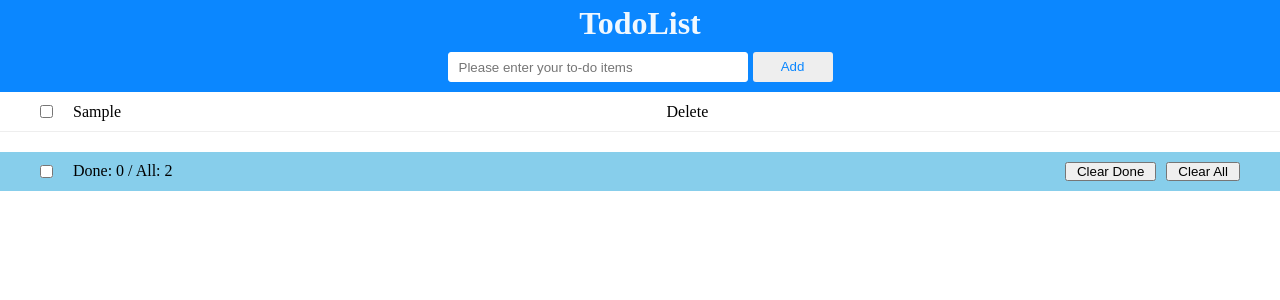
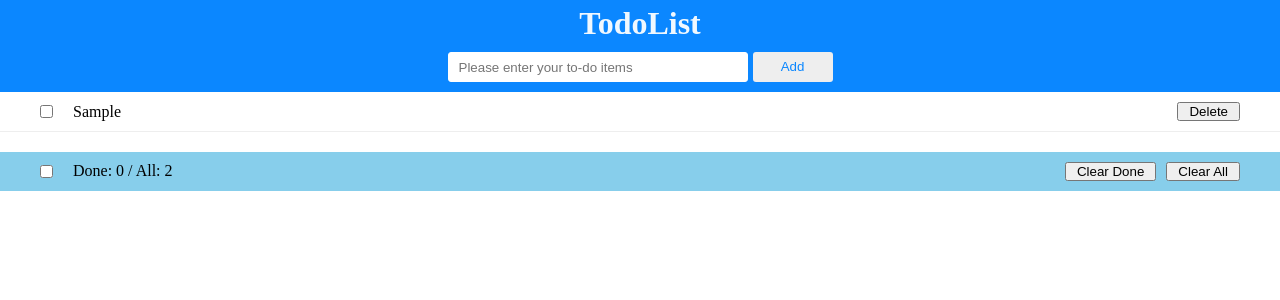
Before and after one commit to GX2580/todoList, a Vue app: page / in a window 1280 px wide. Both pictures are taken after typing "Sample" into the empty fields and a click on the button "Add". Shown: the top 300 px of the page. Built offline with nearby package versions, Linux system fonts and the light colour scheme.

Commit message:
modify the delete button

```diff
--- a/src/components/TodoItem.vue
+++ b/src/components/TodoItem.vue
@@ -9,7 +9,7 @@
       @blur="handleEdit"
     />
     <span v-else @click="isEditing = true">{{ content }}</span>
-    <span>Delete</span>
+    <button>Delete</button>
   </li>
 </template>
 
```
